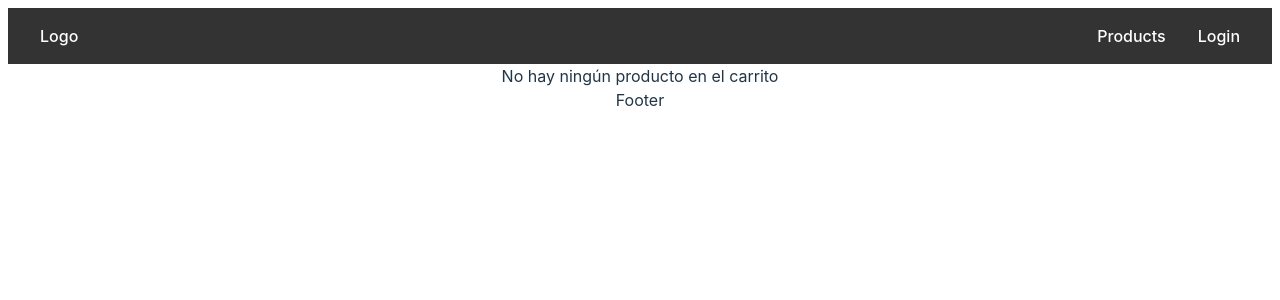
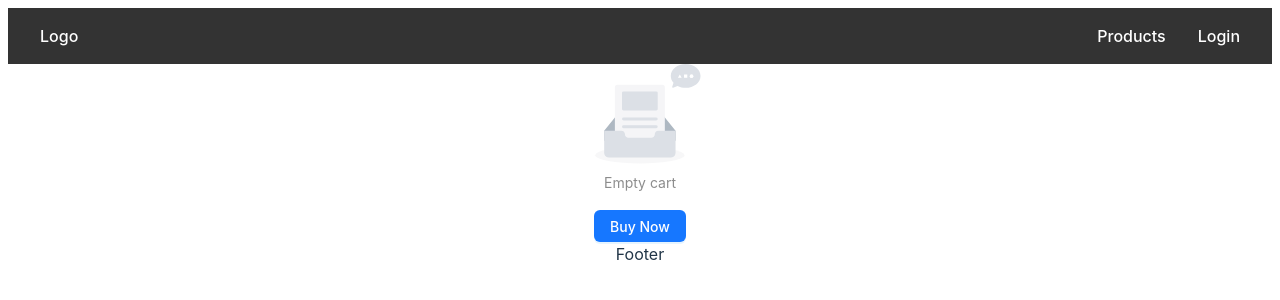
Before and after one commit to sentobc13/Proyecto-ecommerce-react, a React (Vite) app: page /cart in a window 1280 px wide. Shown: the top 300 px of the page. Built offline with nearby package versions, Linux system fonts and the light colour scheme.

Commit message:
clear cart creado

```diff
--- a/src/components/Cart/Cart.jsx
+++ b/src/components/Cart/Cart.jsx
@@ -1,27 +1,38 @@
-import { useContext } from 'react'
-import { ProductsContext } from '../../context/ProductsContext/ProductsState'
+import { useContext } from 'react';
+import { ProductsContext } from '../../context/ProductsContext/ProductsState';
+import { Button, Empty } from 'antd';
+import { Link } from 'react-router-dom';
+import './Cart.scss'
 
 const Cart = () => {
-  const { cart } = useContext(ProductsContext);
+  const { cart, clearCart } = useContext(ProductsContext); // Suponiendo que clearCart está disponible en el contexto
   console.log(cart);
 
-  if (cart.length == 0) {
-    return <span>No hay ningún producto en el carrito</span>;
-
+  if (cart.length === 0) {
+    return (
+      <Empty description={<span>Empty cart </span>}>
+        <Button type="primary">
+          <Link to="/products">Buy Now</Link>
+        </Button>
+      </Empty>
+    );
   }
 
-  const cartItem = cart.map((cartItem, i) => {
-    return (
-      <div className="cart" key={i}>
-        <span>{cartItem.name}</span>
-        <span>{cartItem.price.toFixed(2)}</span>
+  const cartItems = cart.map((cartItem, i) => (
+    <div className="cart-item" key={i}>
+      <span>{cartItem.name}</span>
+      <span>{cartItem.price.toFixed(2)}</span>
+    </div>
+  ));
+
+  return (
+    <div className="cart">
+      <div className="cart-items">
+        {cartItems}
       </div>
-    )
+      <Button type="primary" onClick={clearCart}>Clear Cart</Button>
+    </div>
+  );
+};
 
-  });
-  return (
-    <div>{cartItem}</div>
-  )
-}
-
-export default Cart
+export default Cart;
--- a/src/components/Cart/Cart.scss
+++ b/src/components/Cart/Cart.scss
@@ -0,0 +1,22 @@
+.cart {
+    padding: 16px;
+
+    .cart-items {
+      margin-bottom: 16px;
+    }
+
+    .cart-item {
+      display: flex;
+      justify-content: space-between;
+      padding: 8px 0;
+      border-bottom: 1px solid #f0f0f0;
+    }
+
+    .cart-item:last-child {
+      border-bottom: none;
+    }
+
+    button {
+      margin-top: 16px;
+    }
+  }
--- a/src/components/Header/Header.jsx
+++ b/src/components/Header/Header.jsx
@@ -3,15 +3,18 @@ import { Link, useNavigate } from 'react-router-dom'
 import './Header.scss'
 import { UserContext } from '../../context/UserContext/UserState'
 import { ProductsContext } from '../../context/ProductsContext/ProductsState'
+import { ShoppingCartOutlined } from '@ant-design/icons'
+import { Badge } from 'antd'
+
 
 const Header = () => {
   const { token, logout } = useContext(UserContext);
   const { cart } = useContext(ProductsContext)
   const navigate = useNavigate();
 
-  useEffect(()=>{
-    localStorage.setItem("cart",JSON.stringify(cart))
-  },[cart])
+  useEffect(() => {
+    localStorage.setItem("cart", JSON.stringify(cart))
+  }, [cart])
 
   const logoutUser = () => {
     logout();
@@ -38,7 +41,7 @@ const Header = () => {
               <Link to="/profile">Profile</Link>
             </span>
             <span>
-              <Link to='/cart'>Cart</Link>
+              <Link to='/cart'>Cart<Badge count={cart.length} size='small'><ShoppingCartOutlined/></Badge></Link>
             </span>
             <span>
               <Link to='/register'>Register</Link>
--- a/src/context/ProductsContext/ProductsReducer.js
+++ b/src/context/ProductsContext/ProductsReducer.js
@@ -12,6 +12,11 @@ const products = (state, action) => {
                 ...state,
                 cart: [...state.cart, action.payload],
             };
+        case "CLEAR_CART":
+            return {
+                ...state,
+                cart: [],
+            };
 
         default:
             return state;
--- a/src/context/ProductsContext/ProductsState.jsx
+++ b/src/context/ProductsContext/ProductsState.jsx
@@ -28,6 +28,11 @@ const addCart = (product) => {
     payload: product,
   });
 }
+const clearCart =()=> {
+  dispatch({
+    type:"CLEAR_CART"
+  })
+}
 
 
   return (
@@ -36,7 +41,8 @@ const addCart = (product) => {
         products: state.products,
         cart: state.cart,
         getProducts,
-        addCart
+        addCart,
+        clearCart
       }}>
         {children}
 
```
Lines whose indentation alone changed are shown as unchanged.
